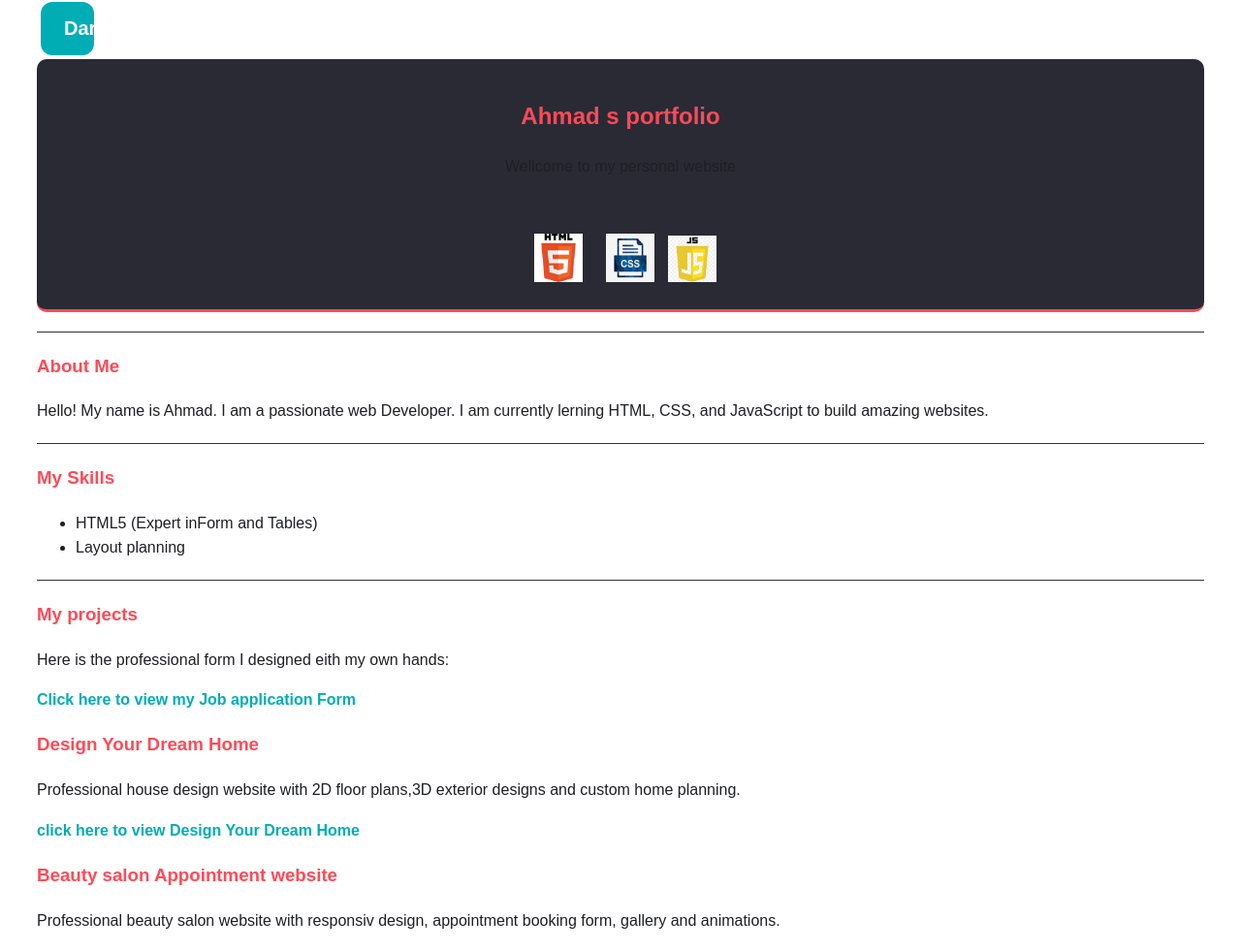
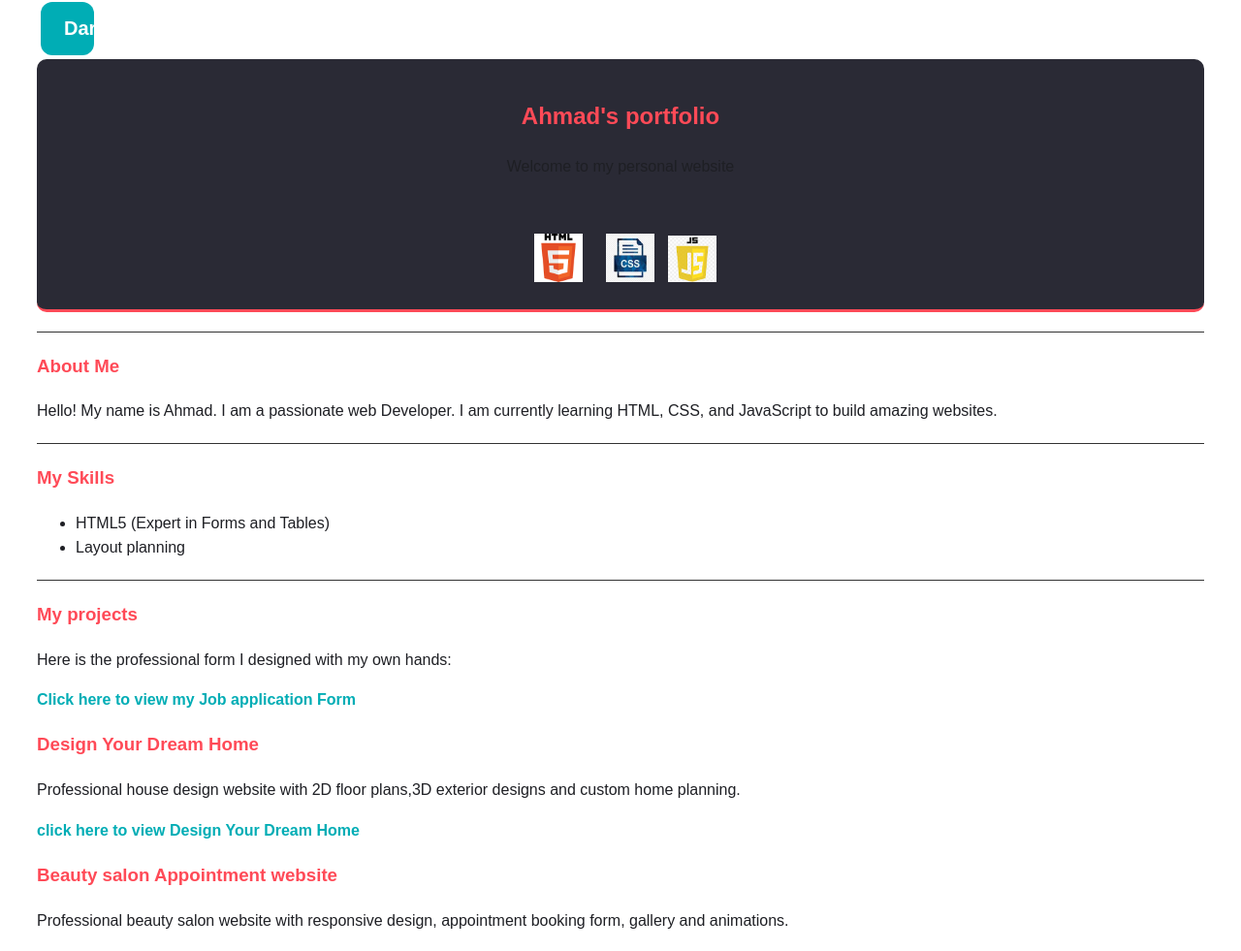
Before and after one commit to ahmadwebdev37/myweb, a plain HTML site: page index.html in a window 1280 px wide. Shown: the part 151-1132 px from the top of the page at 97% size. Drawn offline with Linux system fonts and the light colour scheme.

Commit message:
Fix spelling and typos in text

```diff
--- a/index.html
+++ b/index.html
@@ -18,8 +18,8 @@
     </nav>
     <button id="theme-toggle">Dark/Light Mode</button>
     <header style="text-align: center">
-        <h2>Ahmad s portfolio</h2>
-        <p>Wellcome to my personal website</p>
+        <h2>Ahmad's portfolio</h2>
+        <p>Welcome to my personal website</p>
         <br><div style="text-align:  center; margin-top:  15px;">
             <img src="html.png" alt="HTML Logo" style="width: 50px; height: 50px; margin: 0 10px;">
             <img src="css.png" alt="CSS Logo" style="width: 50px; height: 50px; margin: 0 10px;">
@@ -30,14 +30,14 @@
     <hr>
     <section id="about">
         <h3>About Me</h3>
-        <p>Hello! My name is Ahmad. I am a passionate web Developer. I am currently lerning HTML, CSS, and JavaScript to build amazing websites.</p>
+        <p>Hello! My name is Ahmad. I am a passionate web Developer. I am currently learning HTML, CSS, and JavaScript to build amazing websites.</p>
     </section>
     <hr>
 
     <section id="skills">
         <h3>My Skills</h3>
         <ul>
-            <li>HTML5 (Expert inForm and Tables)</li>
+            <li>HTML5 (Expert in Forms and Tables)</li>
             <li>Layout planning</li>
         </ul>
     </section>
@@ -45,14 +45,14 @@
     <hr>
     <section id="projects">
         <h3>My projects</h3>
-        <p>Here is the professional form I designed eith my own hands:</p>
+        <p>Here is the professional form I designed with my own hands:</p>
         <a href="practice_3.html" target="_blank">Click here to view my Job application Form</a>
         <br>
         <h3>Design Your Dream Home</h3>
         <p>Professional house design website with 2D floor plans,3D exterior designs and custom home planning.</p>
         <a href="home-design.html" target="_blank">click here to view Design Your Dream Home</a>
         <h3> Beauty salon Appointment website</h3>
-        <p>Professional beauty salon website with responsiv design,
+        <p>Professional beauty salon website with responsive design,
             appointment booking form, gallery and animations.</p>
             <a href="salon.html" target="_blank">Click here to view Beauty salon Appointment website</a>
 
@@ -125,7 +125,7 @@
     });
 </script>
 <footer class="footer">
-    <p>&copy; 2026 Ahmad.All Rights Reserved.</p>
+    <p>&copy; 2026 Ahmad. All Rights Reserved.</p>
 </footer>
 </body>
 </html>
```
